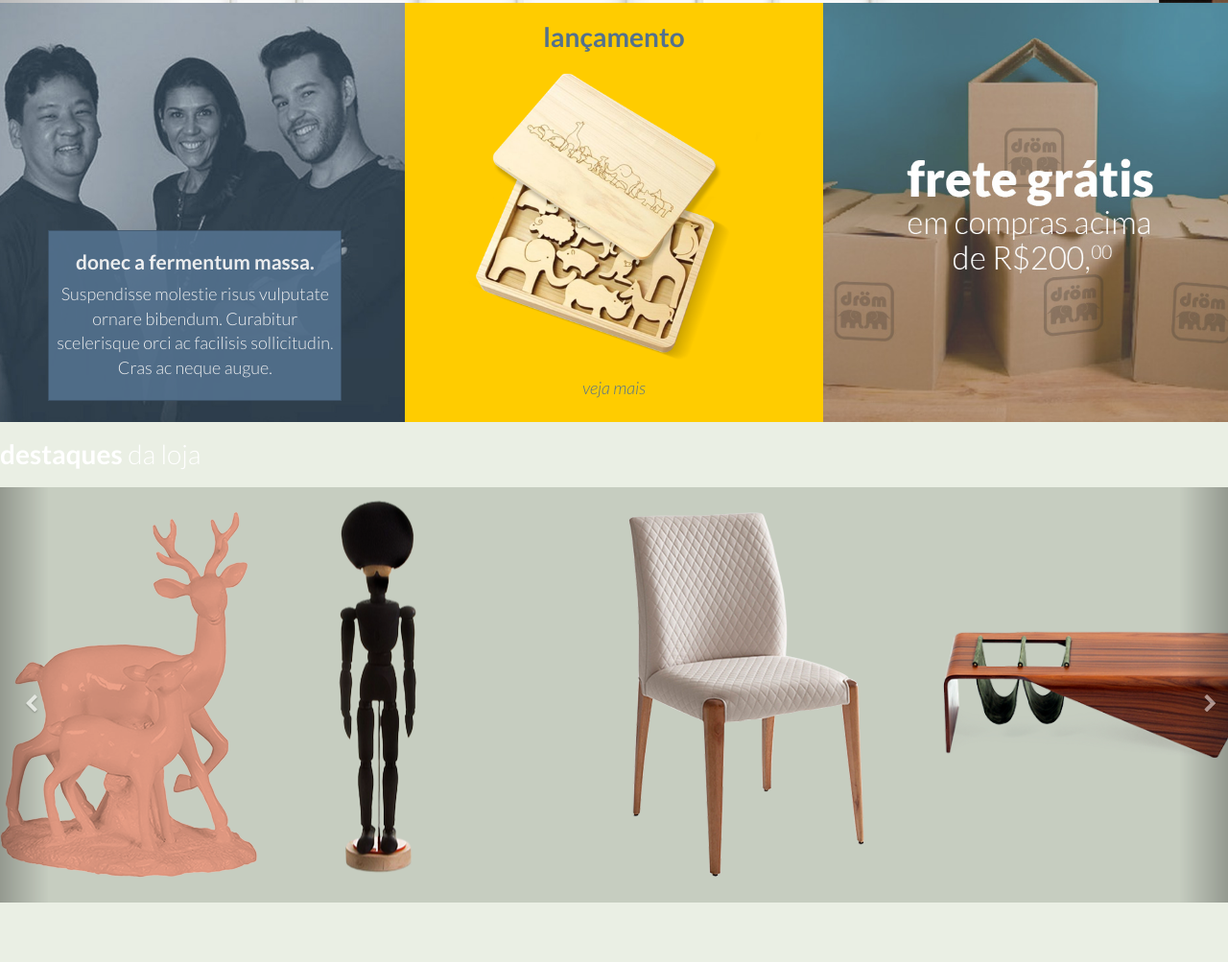
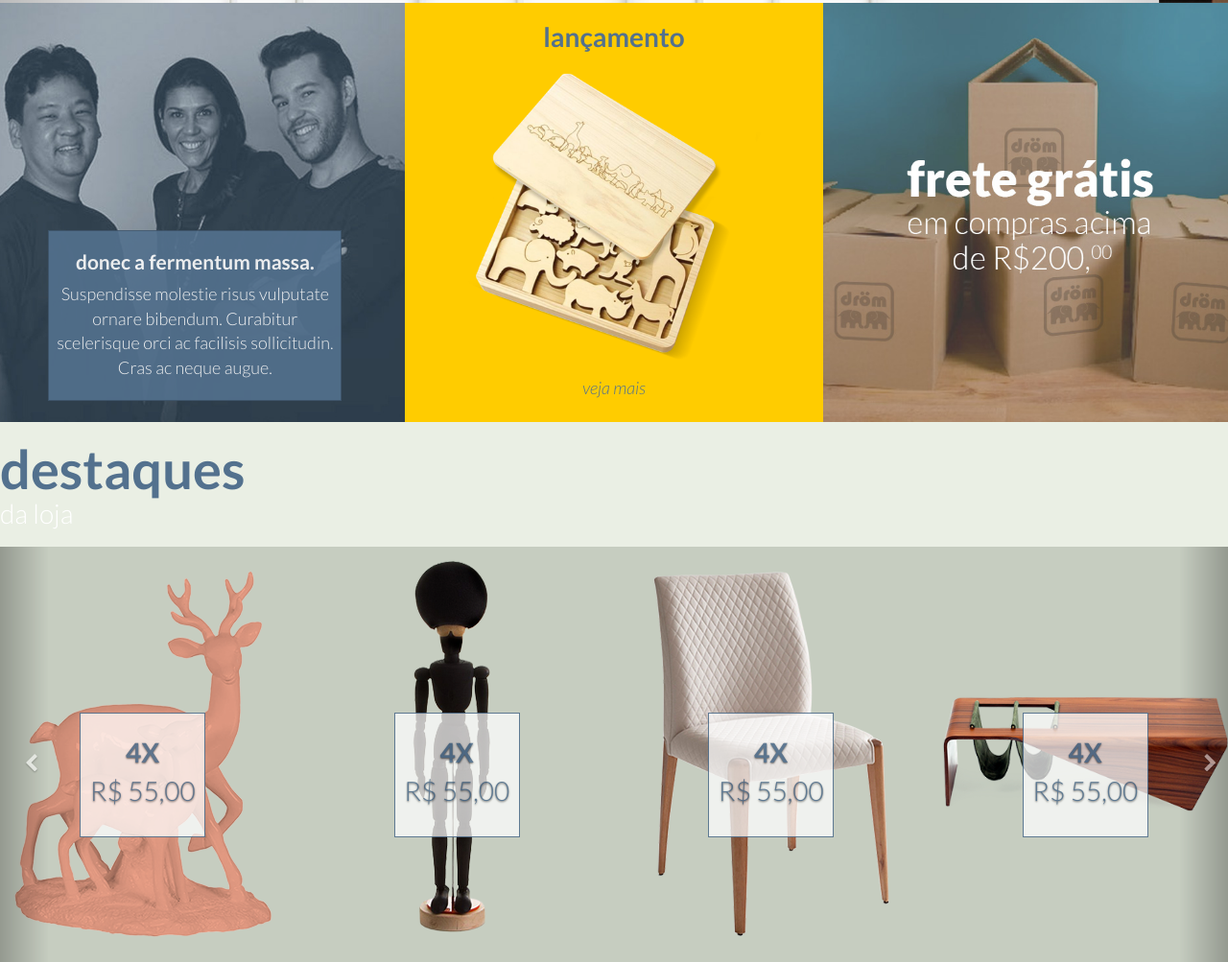
Before and after one commit to leandrodma/Dro, a website: page app/index.html in a window 1280 px wide. Shown: the part 575-1578 px from the top of the page at 96% size. Before the commit the page ends 1516 px from the top, so only its background shows below. Drawn offline with nearby package versions, Linux system fonts and the light colour scheme; files that its build step writes are made by us from their sources.

Commit message:
Include Flex and legend in carolsel hightlight

```diff
--- a/app/index.html
+++ b/app/index.html
@@ -136,6 +136,10 @@
                 <div class="col-xs-3">
                   <a href="#">
                     <img src="public/images/produtos/produto-cervo.png" class="img-responsive">
+                    <div class="carousel-caption">
+                      <b>4X</b>
+                      <p>R$ 55,00</p>
+                    </div>
                   </a>
                 </div>
               </div>
@@ -144,7 +148,12 @@
                 <div class="col-xs-3">
                   <a href="#">
                     <img src="public/images/produtos/produto-boneco.png" class="img-responsive">
+                    <div class="carousel-caption">
+                      <b>4X</b>
+                      <p>R$ 55,00</p>
+                    </div>
                   </a>
+
                 </div>
               </div>
 
@@ -152,6 +161,10 @@
                 <div class="col-xs-3">
                   <a href="#">
                     <img src="public/images/produtos/produto-cadeira.png" class="img-responsive">
+                    <div class="carousel-caption">
+                      <b>4X</b>
+                      <p>R$ 55,00</p>
+                    </div>
                   </a>
                 </div>
               </div>
@@ -160,6 +173,10 @@
                 <div class="col-xs-3">
                   <a href="#">
                     <img src="public/images/produtos/produto-mesa.png" class="img-responsive">
+                    <div class="carousel-caption">
+                      <b>4X</b>
+                      <p>R$ 55,00</p>
+                    </div>
                   </a>
                 </div>
               </div>
--- a/app/src/scss/home.scss
+++ b/app/src/scss/home.scss
@@ -79,6 +79,12 @@ main#home{
   } //./lancamentos
 
   section#destaques{
+    p, b{
+      font-size: 2em !important;
+      display: block;
+      color: $blue;
+    }
+
     .carousel{
       .carousel-inner .active.left { left: -25%; }
       .carousel-inner .next        { left:  25%; }
@@ -89,17 +95,23 @@ main#home{
 
         div.col-xs-3{
 
-          @include row-eq-height;
+          display: -webkit-flex;
+          display:         flex;
+
+          -webkit-align-items: center;
+                  align-items: center;
+
+          -webkit-justify-content: center;
+                  justify-content: center;
+
+
           background: $grey;
           height: 433px;
-          min-height: 10em;
-          display: table-cell;
-          vertical-align: middle;
 
-          img{
-            position: absolute;
-          	top: 50%;
-          	transform: 			translateY(-50%);
+
+          .carousel-caption{
+            background-color: rgba(255, 255, 255, 0.8);
+            top: 40%;
           }
         }
       }
```
